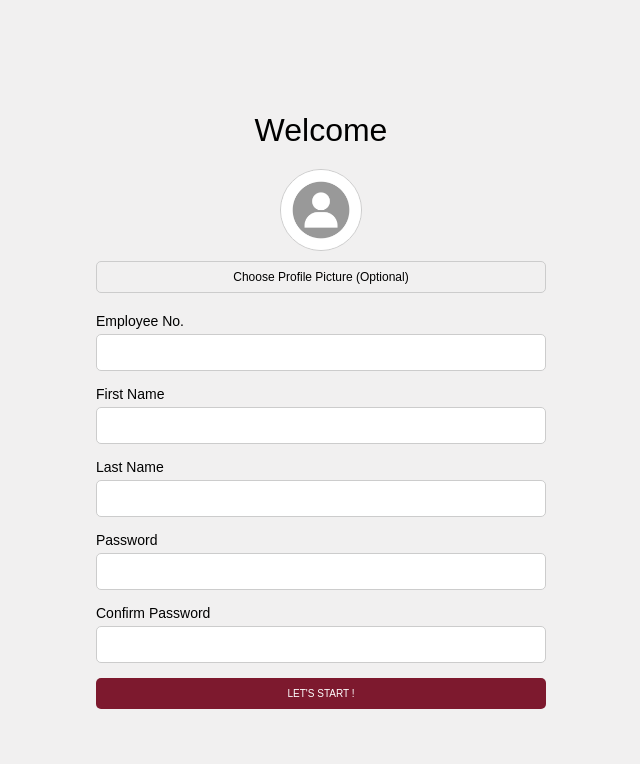
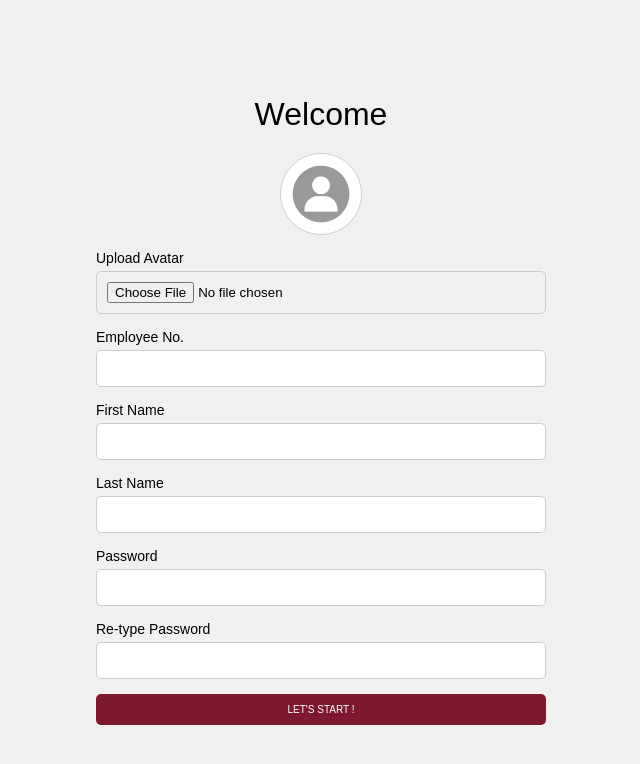
Before and after one commit to AedinJRC/WEBSITE, a PHP site: page /signup.php in a window 1280 px wide. Shown: the top 764 px of the page, without its empty margins (319-959 px from the left). Run offline with PHP 8.4, Linux system fonts and the light colour scheme.

Commit message:
yanna update - 04/26

```diff
--- a/signup.php
+++ b/signup.php
@@ -1,9 +1,70 @@
+<?php
+
+$servername = "localhost";
+$username = "root";
+$password = "";
+$dbname = "vehiclemonitoringdbms";
+
+// Create connection
+$conn = new mysqli($servername, $username, $password, $dbname);
+
+// Check connection
+if ($conn->connect_error) {
+    die("Connection failed: " . $conn->connect_error);
+}
+
+// Initialize message variables
+$showPopup = false;
+$popupMessage = '';
+$isError = false;
+
+if(isset($_POST["sigbtn"])) {
+    // Get form data
+    $employeeid = $_POST["employee-number"];
+    $fname = $_POST["first-name"];
+    $lname = $_POST["last-name"];
+    $pword = $_POST["password"]; // Storing in plain text (INSECURE)
+
+    // Handle file upload
+    $ppicture = 'default_avatar.png'; // Default value
+    if(isset($_FILES["ppicture"]) && $_FILES["ppicture"]["error"] == UPLOAD_ERR_OK) {
+        $target_dir = "uploads/";
+        if(!file_exists($target_dir)) {
+            mkdir($target_dir, 0777, true);
+        }
+        $file_extension = pathinfo($_FILES["ppicture"]["name"], PATHINFO_EXTENSION);
+        $new_filename = "avatar_" . $employeeid . "." . $file_extension;
+        $target_file = $target_dir . $new_filename;
+
+        if(move_uploaded_file($_FILES["ppicture"]["tmp_name"], $target_file)) {
+            $ppicture = $target_file;
+        }
+    }
+
+    // Prepare and execute SQL statement
+    $signupinsert = "INSERT INTO usertb (employeeid, ppicture, fname, lname, pword, role)
+                    VALUES (?, ?, ?, ?, ?, 'User')";
+
+    $stmt = $conn->prepare($signupinsert);
+    $stmt->bind_param("sssss", $employeeid, $ppicture, $fname, $lname, $pword);
+
+    if($stmt->execute()) {
+        $showPopup = true;
+        $popupMessage = "Registration successful!";
+    } else {
+        $showPopup = true;
+        $isError = true;
+        $popupMessage = "Error: " . $stmt->error;
+    }
+    $stmt->close();
+}
+?>
+
 <!DOCTYPE html>
 <html lang="en">
 <head>
     <meta charset="UTF-8">
-    <meta name="viewport" content="width=device-width, initial-scale=1.0">
-    <title>Sign Up</title>
+    <title>Signup Page</title>
     <style>
         body {
             display: flex;
@@ -21,6 +82,7 @@
             margin-bottom: 20px;
             font-weight: normal;
         }
+
         form {
             display: flex;
             flex-direction: column;
@@ -28,24 +90,25 @@
             width: 100%;
             max-width: 300px;
         }
-        .form-group {
-            width: 150%;
-            margin-bottom: 15px;
-            text-align: left;
-        }
+
         label {
             display: block;
+            text-align: left;
             font-weight: normal;
             margin-bottom: 5px;
             font-size: 14px;
+            width: 150%;
         }
+
         input {
-            width: 100%;
+            width: 150%;
             padding: 10px;
+            margin-bottom: 15px;
             border: 1px solid #ccc;
             border-radius: 5px;
             box-sizing: border-box;
         }
+
         .btn {
             background-color: #7D192E;
             color: white;
@@ -57,116 +120,139 @@
             cursor: pointer;
             box-sizing: border-box;
         }
+
         .btn:hover {
             background-color: #5a1121;
         }
-        .profile-pic-container {
-            width: 150%;
-            margin-bottom: 15px;
-            display: flex;
-            flex-direction: column;
-            align-items: center;
-        }
-        .profile-pic-preview {
+
+        #preview {
             width: 80px;
             height: 80px;
             border-radius: 50%;
             object-fit: cover;
+            margin-bottom: 15px;
+            border: 1px solid #ccc;
+        }
+
+        #password-error {
+            display: none;
+            color: red;
+            font-size: 12px;
+            margin-top: -10px;
             margin-bottom: 10px;
-            border: 1px solid #ccc;
-            display: "default_avatar.png";
         }
-        .file-input-label {
-            display: inline-block;
-            padding: 8px 12px;
-            background-color: #f1f0f0;
-            border: 1px solid #ccc;
+
+        /* Modal styles */
+        .modal {
+            display: none;
+            position: fixed;
+            z-index: 1;
+            left: 0;
+            top: 0;
+            width: 100%;
+            height: 100%;
+            background-color: rgba(0,0,0,0.4);
+        }
+
+        .modal-content {
+            background-color: #fefefe;
+            margin: 15% auto;
+            padding: 20px;
+            border: 1px solid #888;
+            width: 80%;
+            max-width: 400px;
             border-radius: 5px;
-            cursor: pointer;
-            font-size: 12px;
-            width: 100%;
-            box-sizing: border-box;
             text-align: center;
         }
-        .file-input-label:hover {
-            background-color: #e0e0e0;
+
+        .close {
+            color: #aaa;
+            float: right;
+            font-size: 28px;
+            font-weight: bold;
+            cursor: pointer;
         }
-        #profile-pic {
-            display: none;
+
+        .close:hover {
+            color: black;
         }
-        .error-message {
+
+        .success {
+            color: green;
+        }
+
+        .error {
             color: red;
-            font-size: 12px;
-            margin-top: 5px;
-            display: none;
         }
     </style>
 </head>
 <body>
     <h1>Welcome</h1>
-    <form method="post" action="" enctype="multipart/form-data" onsubmit="return validatePasswords()">
-        <!-- Profile Picture Upload (Optional) -->
-        <div class="profile-pic-container">
-            <img id="preview" src="default_avatar.png" class="profile-pic-preview" alt="Profile Picture Preview">
-            <label for="profile-pic" class="file-input-label">Choose Profile Picture (Optional)</label>
-            <input type="file" id="profile-pic" name="profile-pic" accept="image/*" onchange="previewImage(this)">
-        </div>
+    <form method="post" enctype="multipart/form-data" onsubmit="return validatePasswords()">
+        <img id="preview" src="default_avatar.png" alt="Avatar Preview">
 
-        <div class="form-group">
-            <label for="employee">Employee No.</label>
-            <input type="text" id="employee" name="employee" required>
-        </div>
+        <label for="ppicture">Upload Avatar</label>
+        <input type="file" name="ppicture" id="ppicture" accept="image/*" onchange="previewImage(this)">
 
-        <div class="form-group">
-            <label for="first-name">First Name</label>
-            <input type="text" id="first-name" name="first-name" required>
-        </div>
+        <label for="employee">Employee No.</label>
+        <input type="text" id="employee" name="employee-number" required maxlength="10">
 
-        <div class="form-group">
-            <label for="last-name">Last Name</label>
-            <input type="text" id="last-name" name="last-name" required>
-        </div>
+        <label for="first-name">First Name</label>
+        <input type="text" id="first-name" name="first-name" required maxlength="30">
 
-        <div class="form-group">
-            <label for="password">Password</label>
-            <input type="password" id="password" name="password" required>
-        </div>
+        <label for="last-name">Last Name</label>
+        <input type="text" id="last-name" name="last-name" required maxlength="20">
 
-        <div class="form-group">
-            <label for="confirm-password">Confirm Password</label>
-            <input type="password" id="confirm-password" name="confirm-password" required>
-            <div id="password-error" class="error-message">Passwords do not match!</div>
-        </div>
+        <label for="password">Password</label>
+        <input type="password" id="password" name="password" required maxlength="100">
 
-        <button type="submit" class="btn" name="signup-btn">LET'S START !</button>
+        <label for="retype-password">Re-type Password</label>
+        <input type="password" id="retype-password" name="retype-password" required maxlength="100">
+
+        <div id="password-error">Passwords do not match!</div>
+
+        <button type="submit" class="btn" name="sigbtn">LET'S START !</button>
     </form>
 
+    <!-- Modal Popup -->
+    <div id="messageModal" class="modal" style="<?php echo $showPopup ? 'display: block;' : 'display: none;'; ?>">
+        <div class="modal-content">
+            <span class="close" onclick="document.getElementById('messageModal').style.display='none'">&times;</span>
+            <p class="<?php echo $isError ? 'error' : 'success'; ?>"><?php echo $popupMessage; ?></p>
+        </div>
+    </div>
+
     <script>
-        function validatePasswords() {
-            const password = document.getElementById('password').value;
-            const confirmPassword = document.getElementById('confirm-password').value;
-            const errorElement = document.getElementById('password-error');
-
-            if (password !== confirmPassword) {
-                errorElement.style.display = 'block';
-                return false;
+        function previewImage(input) {
+            const preview = document.getElementById('preview');
+            if (input.files && input.files[0]) {
+                const reader = new FileReader();
+                reader.onload = function(e) {
+                    preview.src = e.target.result;
+                }
+                reader.readAsDataURL(input.files[0]);
             }
-            errorElement.style.display = 'none';
-            return true;
         }
 
-        function previewImage(input) {
-            const preview = document.getElementById('preview');
+        function validatePasswords() {
+            const password = document.getElementById("password").value;
+            const retype = document.getElementById("retype-password").value;
+            const error = document.getElementById("password-error");
 
-            if (input.files && input.files[0]) {
-                const reader = new FileReader();
+            if (password !== retype) {
+                error.style.display = "block";
+                return false;
+            } else {
+                error.style.display = "none";
+                return true;
+            }
+        }
 
-                reader.onload = function(e) {
-                    preview.src = e.target.result;
-                    preview.style.display = 'block';
-                }
-
-                reader.readAsDataURL(input.files[0]);
+        // Close modal when clicking outside of it
+        window.onclick = function(event) {
+            const modal = document.getElementById('messageModal');
+            if (event.target == modal) {
+                modal.style.display = "none";
             }
         }
     </script>
```
Also changed, not shown: uploads/1234_1745577429.jpg (added), uploads/1234_1745578058.jpg (added), uploads/20122_1745577358.jpg (added), uploads/EJJP8870.JPG (added), uploads/avatar_123.jpg (added), uploads/avatar_567.jpg (added), uploads/avatar_cute.jpg (added), uploads/cmyk-printer-test-page-powerpoint-template_1.jpg (added).
